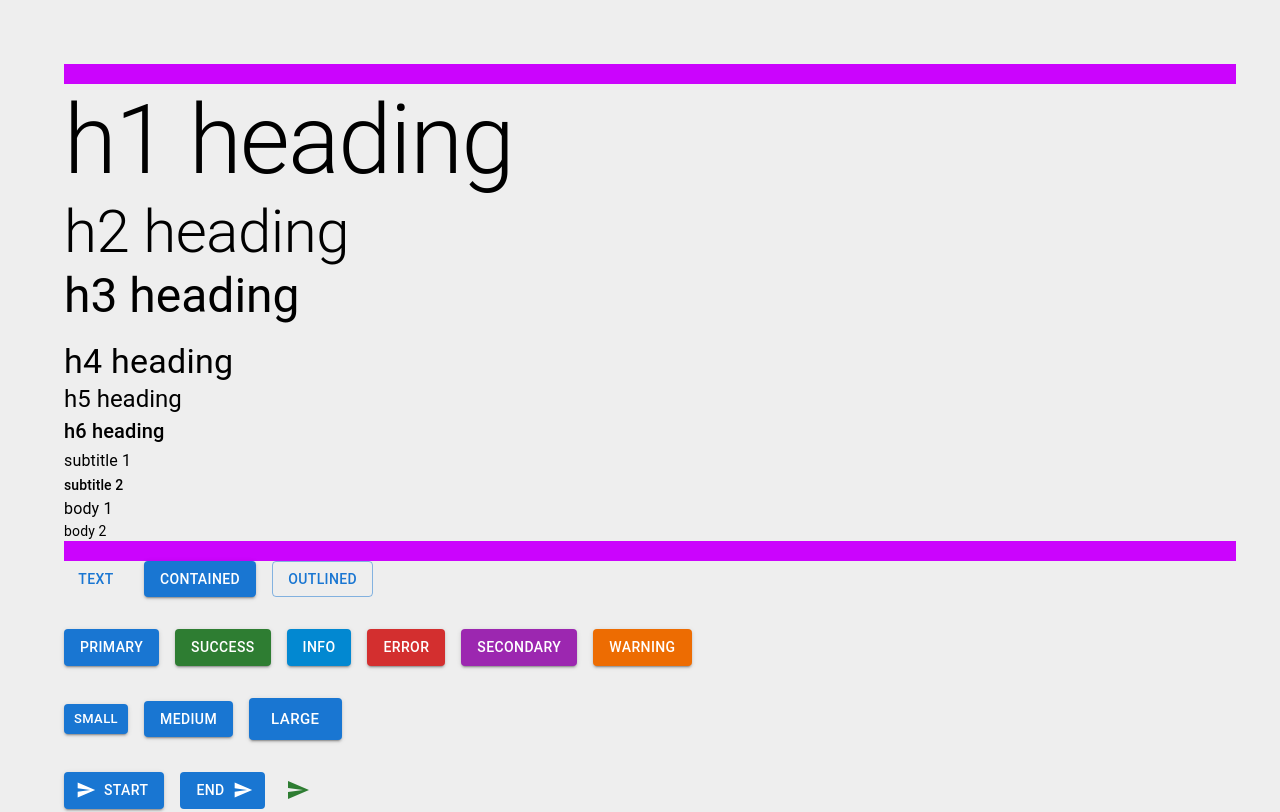
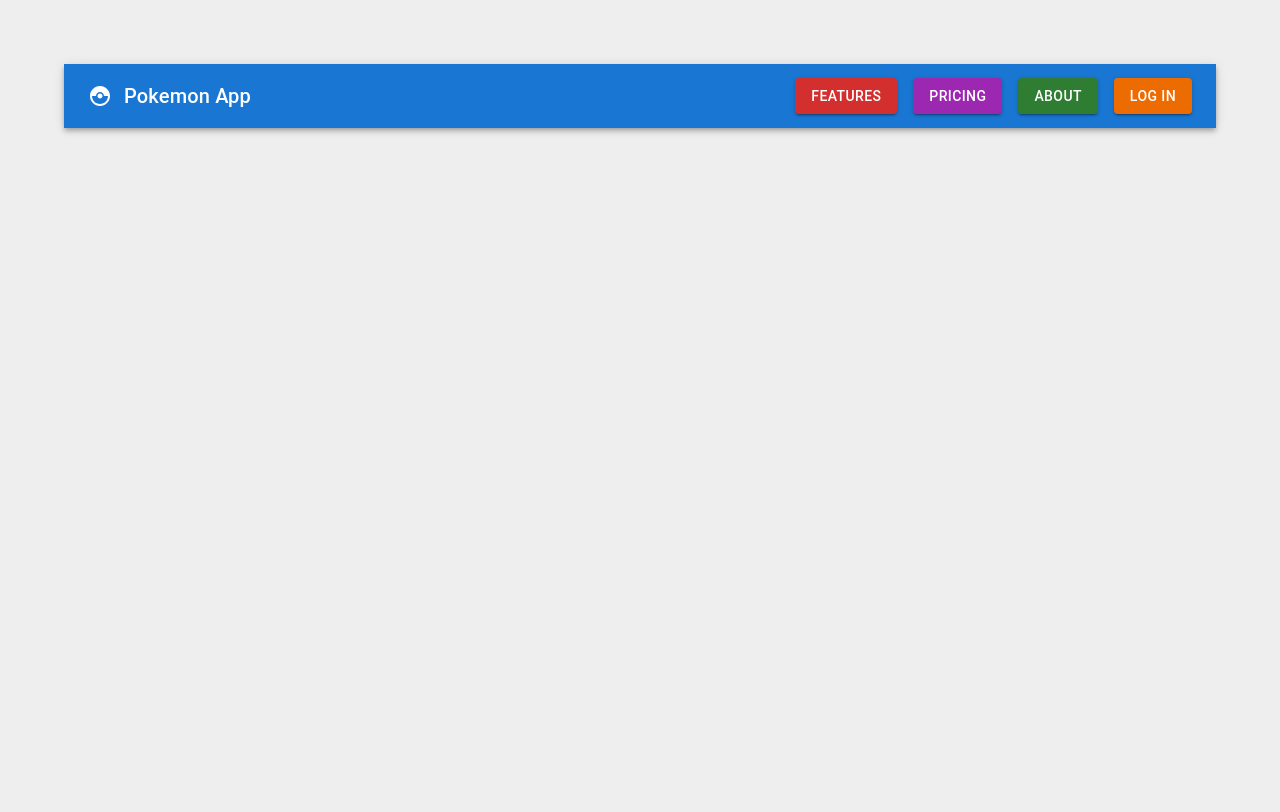
Before and after one commit to AtomMes/Material-UI-JS-21-, a React (Create React App) app: page / in a window 1280 px wide. Shown: the top 812 px of the page. Built offline with nearby package versions, Linux system fonts and the light colour scheme.

Commit message:
#21, MuiNavbar, AppBar, ToolBar

```diff
--- a/src/App.jsx
+++ b/src/App.jsx
@@ -1,22 +1,23 @@
 import "./App.css";
-import { MuiImageList } from "./components/MuiImageList";
- import { MuiAccordion } from "./components/MuiAccordion";
- import { MuiCard } from "./components/MuiCard";
- import { MuiLayout } from "./components/MuiLayout";
- import { MuiAutocomplete } from "./components/MuiAutocomplete";
- import { MuiRating } from "./components/MuiRating";
- import { MuiSwitch } from "./components/MuiSwitch";
- import { MuiCheckbox } from "./components/MuiCheckbox";
- import { MuiRadioButton } from "./components/MuiRadioButton";
- import { MuiButton } from "./components/MuiButton";
- import { MuiTextField } from "./components/MuiTextField";
- import { MuiTypography } from "./components/MuiTypography";
- import { MuiSelect } from "./components/MuiSelect";
+import { MuiNavbar } from './components/MuiNavbar';
+// import { MuiImageList } from "./components/MuiImageList";
+//  import { MuiAccordion } from "./components/MuiAccordion";
+//  import { MuiCard } from "./components/MuiCard";
+//  import { MuiLayout } from "./components/MuiLayout";
+//  import { MuiAutocomplete } from "./components/MuiAutocomplete";
+//  import { MuiRating } from "./components/MuiRating";
+//  import { MuiSwitch } from "./components/MuiSwitch";
+//  import { MuiCheckbox } from "./components/MuiCheckbox";
+//  import { MuiRadioButton } from "./components/MuiRadioButton";
+//  import { MuiButton } from "./components/MuiButton";
+//  import { MuiTextField } from "./components/MuiTextField";
+//  import { MuiTypography } from "./components/MuiTypography";
+//  import { MuiSelect } from "./components/MuiSelect";
 
 function App() {
   return (
     <div className="App">
-      <div className='line' />
+      {/* <div className='line' />
       <MuiTypography />
       <div className='line' />
       <MuiButton />
@@ -42,6 +43,8 @@
       <MuiAccordion />
       <div className='line' />
       <MuiImageList />
+      <div className='line' /> */}
+      <MuiNavbar />
     </div>
   );
 }
--- a/src/components/MuiCheckbox.jsx
+++ b/src/components/MuiCheckbox.jsx
@@ -2,7 +2,6 @@
   Box,
   FormControlLabel,
   Checkbox,
-  Switch,
   FormControl,
   FormLabel,
   FormGroup,
--- /dev/null
+++ b/src/components/MuiNavbar.jsx
@@ -0,0 +1,25 @@
+import React from "react";
+import { AppBar, Toolbar, IconButton, Typography, Button } from "@mui/material";
+import CatchingPokemonIcon from "@mui/icons-material/CatchingPokemon";
+import { Stack } from "@mui/system";
+
+export const MuiNavbar = () => {
+  return (
+    <AppBar position="static">
+      <Toolbar>
+        <IconButton size="large" edge="start" color="inherit" aria-label="logo">
+          <CatchingPokemonIcon />
+        </IconButton>
+        <Typography variant='h6' component='div' sx={{flexGrow:1}} >
+    Pokemon App
+        </Typography>
+        <Stack direction='row' spacing={2}>
+          <Button color='error' variant='contained' > Features</Button>
+          <Button color='secondary' variant='contained'> Pricing</Button>
+          <Button color='success' variant='contained'> About</Button>
+          <Button color='warning' variant='contained'> Log in</Button>
+        </Stack>
+      </Toolbar>
+    </AppBar>
+  );
+};
```
